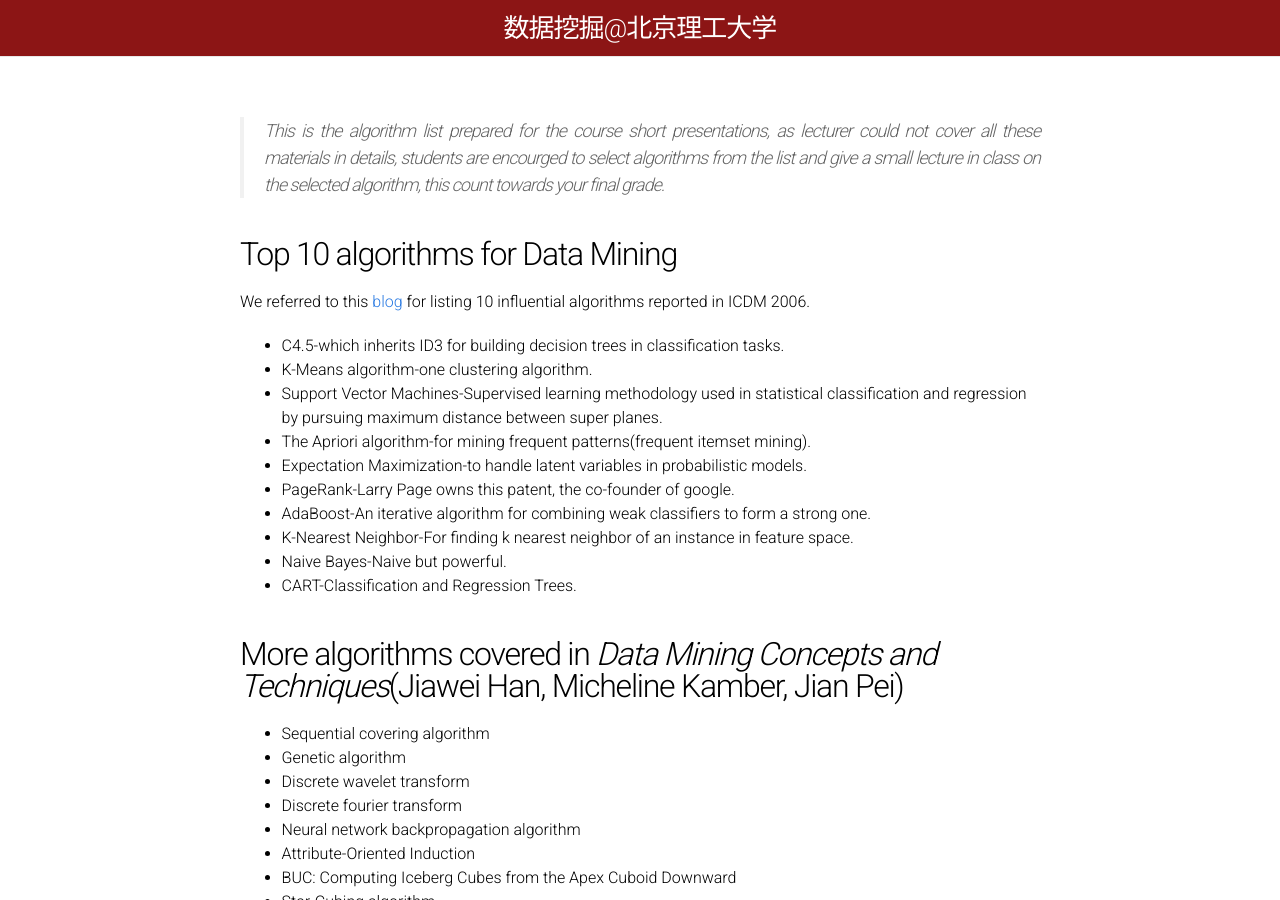
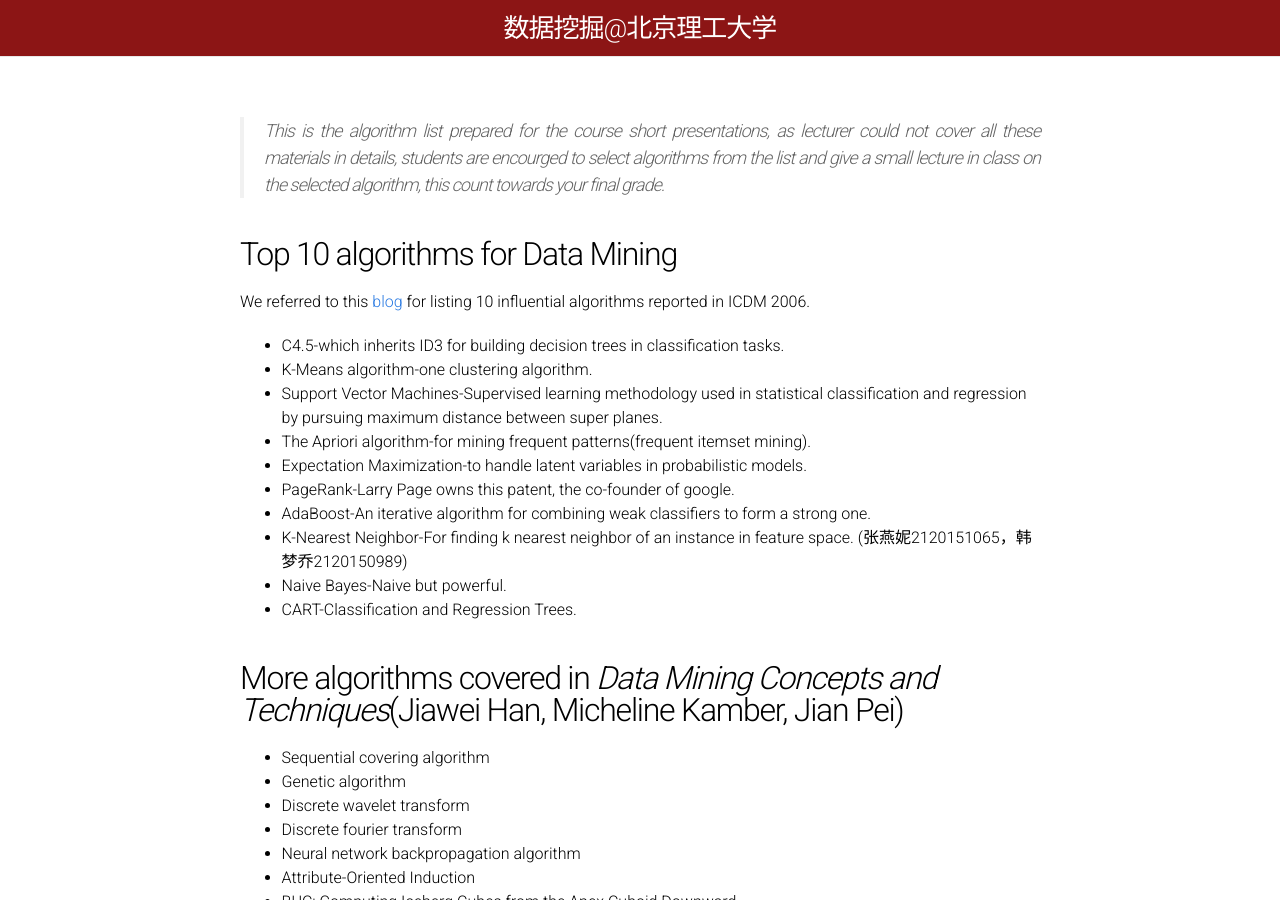
Before and after one commit to BITDM/bitdm.github.io, a Jekyll site: the page built from algorithms/algorithmsList.md, in a window 1280 px wide and 900 px high. Built offline with Jekyll 4.4.1, drawn with Linux system fonts in a browser that asks for light colours.

Commit message:
Update algorithmsList.md

```diff
--- a/algorithms/algorithmsList.md
+++ b/algorithms/algorithmsList.md
@@ -17,7 +17,7 @@ We referred to this [blog](http://blog.csdn.net/leo2007608/article/details/93478
 + Expectation Maximization-to handle latent variables in probabilistic models.
 + PageRank-Larry Page owns this patent, the co-founder of google.
 + AdaBoost-An iterative algorithm for combining weak classifiers  to form a strong one.
-+ K-Nearest Neighbor-For finding k nearest neighbor of an instance in feature space.
++ K-Nearest Neighbor-For finding k nearest neighbor of an instance in feature space. (张燕妮2120151065，韩梦乔2120150989)
 + Naive Bayes-Naive but powerful.
 + CART-Classification and Regression Trees.
 
```
